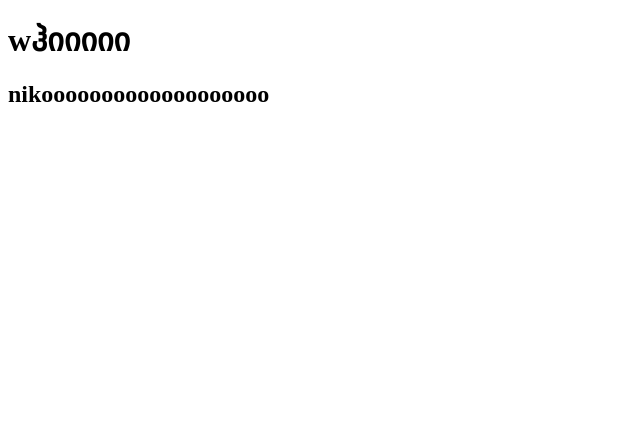
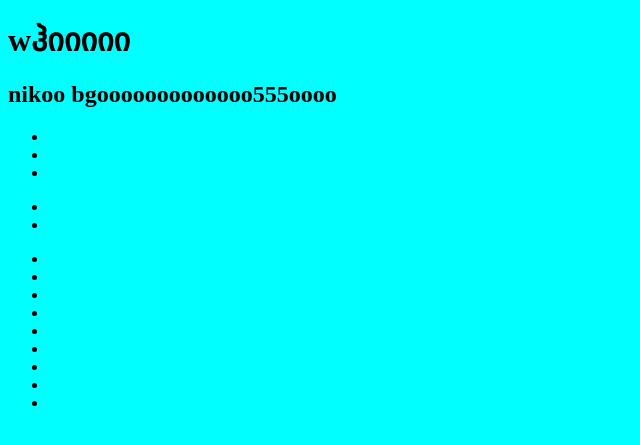
Before and after one commit to mariko85/axalimari, a plain HTML site: page home.html in a window 1280 px wide. Shown: the whole page, without its empty margins (0-640 px from the left). Drawn offline with Linux system fonts and the light colour scheme.

Commit message:
first commit

```diff
--- a/home.html
+++ b/home.html
@@ -5,9 +5,33 @@
     <meta name="viewport" content="width, initial-scale=1.0">
     <title>Document</title>
 </head>
-<body>
+<body style="background-color: aqua;">
     <h1>wჰიიიიი</h1>
-    <h2> nikooooooooooooooooooo</h2>
+    <h2> nikoo bgooooooooooooo555oooo</h2>
+    <ul>
 
+        <li></li>
+        <li></li>
+        <li></li>
+    </ul>
+    <ul>
+        <li><a href=""></a></li>
+        <li><a href=""></a></li>
+    </ul>
+    <ul>
+        <li><a href=""></a></li>
+        <li><a href=""></a></li>
+        <li><a href=""></a></li>
+        <li><a href=""></a></li>
+        <li><a href=""></a></li>
+        <li><a href=""></a></li>
+        <li><a href=""></a></li>
+        <li><a href=""></a></li>
+        <li><a href=""></a></li>
+    </ul>
+    <div></div>
+    <p></p>
+    <img src="" alt="">
+    <script src="scrift.js"></script>
 </body>
 </html>
--- /dev/null
+++ b/scrift.js
@@ -0,0 +1,182 @@
+// // let fruits = ["apple", "banana", "cherry"];
+// // fruits.push("orange" )
+// // console.log(fruits)
+
+
+// // let numbers = [10, 20, 30, 40];
+// // numbers.shift()
+// // console.log(numbers)
+
+// // let colors = ["red", "blue", "green"];
+// // colors.splice(1,0,"yellow")
+// // console.log(colors)
+
+// // let animals1 = ["cat", "dog"];
+// // let animals2 = ["lion", "tiger"];
+// // let animals=animals1.concat(animals2)
+// // console.log(animals)
+
+
+// // let scores = [50, 30, 20, 10, 40];
+// // scores.sort()
+// // console.log(scores)
+
+// // let cities = ["Tbilisi", "Batumi", "Kutaisi"];
+// // cities.join("-")
+// // console.log(cities)
+
+// // let letters = ["a", "b", "c", "d"];
+// // letters.reverse()
+// // console.log(letters)
+
+// // let books = ["Math", "Science", "History"];
+
+// // console.log(books.length)
+
+// // დავალება 1: სტრიქონის სიგრძე
+// // შეამოწმეთ მოცემული სტრიქონის სიგრძე და დააბეჭდეთ, რამდენი სიმბოლოა მასში.
+// let text = 'School';
+// let result = text.length;
+// console.log(result);
+
+
+// // დავალება 2: სტრიქონის ყველა ასო დიდი
+// // შეიტანეთ სტრიქონი და გამოიტანეთ ის მხოლოდ დიდი ასოებით.
+// let text1 ="School";
+// let result1 = text1.toUpperCase();
+// console.log(result1);
+
+
+// // დავალება 3: სტრიქონის ყველა ასო პატარა
+// // შეიტანეთ სტრიქონი და გამოიტანეთ ის მხოლოდ პატარა ასოებით.
+
+// let text3= "School";
+// let result3=text3.toLowerCase();
+// console.log(result3);
+
+
+// // // დავალება 4: სტრიქონის კონკრეტული სიმბოლო
+// // // შეიტანეთ სტრიქონი და შეამოწმეთ, რა სიმბოლოა კონკრეტულ ინდექსზე.
+// // let text4 ="School";
+// // let result4 = text4.indexOf(h);
+// // console.log(result4);
+
+
+// // დავალება 5: სტრიქონის ნაწილი
+// // შეიტანეთ სტრიქონი და ამოჭერით მხოლოდ ნაწილობრივი სტრიქონი (ინდექსებით განსაზღვრული).
+
+// let text5 =" School";
+// let result5 = text5.slice(1,4);
+// console.log(result5);
+
+
+// // დავალება 6: სტრიქონის ცვლილება
+// // შეიტანეთ სტრიქონი და შეცვალეთ სიტყვა "hello" სიტყვით "hi".
+// let text6 =" hello";
+// let result6 = text6.replace("hello" , "hi")
+// console.log(result6);
+
+
+// // //
+// // დავალება 7: სტრიქონის განაწილება
+// // შეიტანეთ სტრიქონი, რომელშიც სიტყვები გამოყოფილია მძიმეთი, და გაყავით სტრიქონი შესაბამის ნაწილებად (მიუთითეთ split() მეთოდზე).
+// let text7 ="hello Word";
+// let result7 = text7.split()
+// console.log(result7);
+
+
+
+// // დავალება 8: სტრიქონის დასაწყისი
+// // შეამოწმეთ, იწყება თუ არა სტრიქონი სიტყვით "Java"
+// let text8 ="hello";
+// let result8 = text8.startsWith("java")
+// console.log(result8);
+
+
+// // დავალება 9: სტრიქონის ბოლოს
+// // შეამოწმეთ, მთავრდება თუ არა სტრიქონი სიტყვით "Script".
+// let text9 ="hello";
+// let result9 = text9.endsWith("Script")
+// console.log(result9);
+
+
+// // დავალება 10: სტრიქონის გამეორება
+// // შეიტანეთ სტრიქონი და გამეორეთ ის 4-ჯერ.
+// let text10 ="hello";
+// let result10 = text10.repeat(4)
+// console.log(result10);
+
+// // დავალება 11: სტრიქონის ცარიელი სივრცეების მოცილება
+// // შეიტანეთ სტრიქონი, რომელშიც იქნება ცარიელი ადგილები დასაწყისსა და ბოლოში. წაშალეთ ეს ცარიელი ადგილები.
+// let text11 ="   hello";
+// let result11 = text11.trim()
+// console.log(result11);
+
+
+// // დავალება 12: სტრიქონის გამოყოფა
+
+// // შეიტანეთ სტრიქონი და შეამოწმეთ, თუ შეიცავს თუ არა ის სიტყვას "JavaScript".
+
+// let text12 ="   hello";
+// let result12 = text12.includes('JavaScript')
+// console.log(result12);
+
+
+// let fullName = (prompt('დაწერე სახელი'))
+// let resalt = fullName.charAt(0).toUpperCase()+ fullName.slice(1).toLowerCase();
+
+// console.log(`ჩემი სახელია ${Text}`);
+
+
+// let fullName = (prompt('დაწერე სახელი'))
+//  console.log(`ჩემი სახელია ${fullName}`);
+
+
+
+//  შექმენით ობიექტი, რომელიც შეიცავს შემდეგ მონაცემებს:
+
+// let student = {
+//     fullname: 'mari',
+//     age: 50,
+//     study:true,
+//     subject :  [ 'Math', 'geografi', 'biology'],
+//     addres:{
+//      city : 'tbilisi',
+//       street:'meunargia' },
+
+// }
+
+// console.log(student)
+
+
+// შექმენი ობიექტი  წიგნის
+
+// let book = {
+//     aoutor : 'ilia',
+//     year: 1985 ,
+//     ilia : true,
+//     janr: {
+//         aoutor :'chavchavadze',
+//         aoutor :' wereteli',
+//     },
+// }
+// console.log(book)
+
+
+
+// შექმენი ობიექტი, რომელიც აღწერს თეატრის ბილეთს.
+
+let tiket = {
+    tiketNumber: 50,
+    price: 20 ,
+    Available : true,
+    addres: {
+        city :'tbilisi',
+        street:' Wavchavadze',
+    },
+}
+
+
+
+ tiket.price=30,
+ console.log(tiket)
```
Also changed, not shown: index.html (+3 -2 lines).
